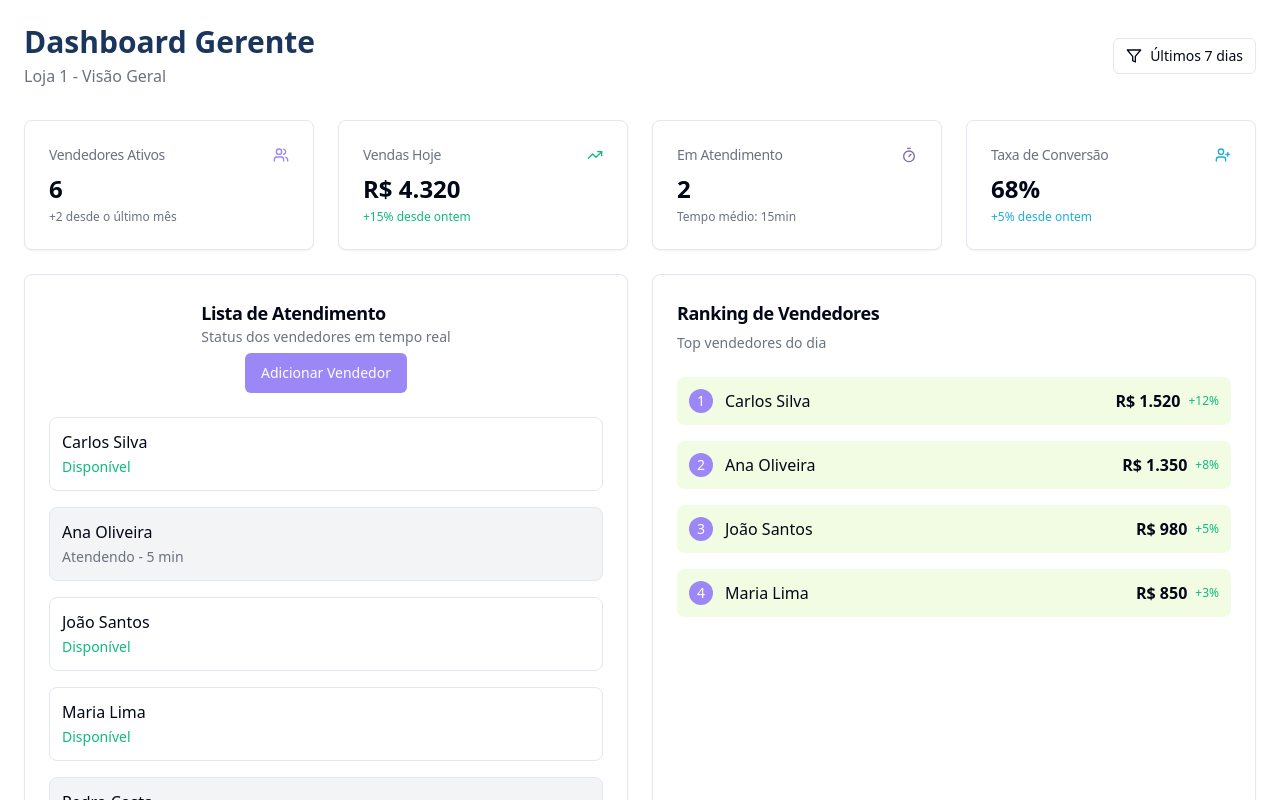
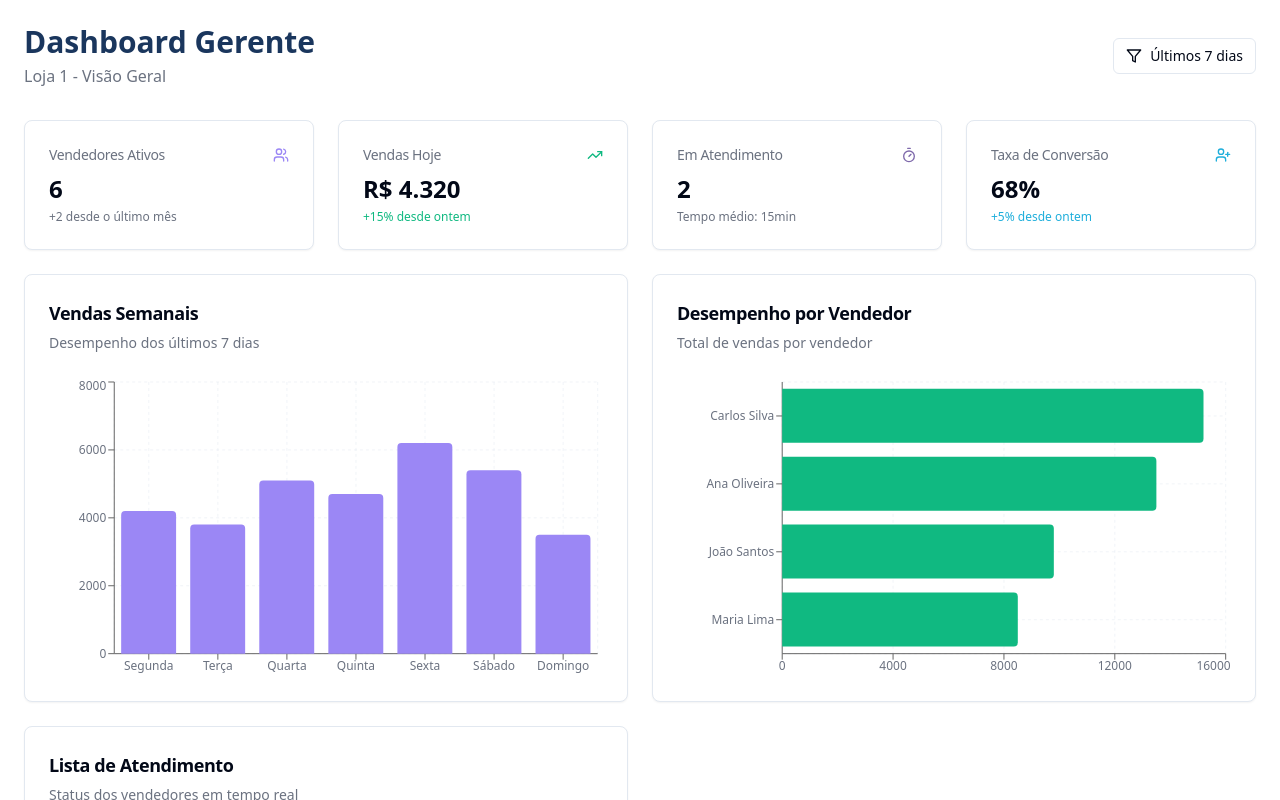
Before and after one commit to wandersonmk/attendant-rotary-manager, a React (Vite) app: page /manager in a window 1280 px wide. Shown: the top 800 px of the page. Built offline with nearby package versions, Linux system fonts and the light colour scheme.

Commit message:
Add bar charts to dashboard
Implement bar charts in the ManagerDashboard to enhance data visualization.
[skip gpt_engineer]

```diff
--- a/src/pages/ManagerDashboard.tsx
+++ b/src/pages/ManagerDashboard.tsx
@@ -2,6 +2,25 @@ import { Card, CardContent, CardHeader, CardTitle } from "@/components/ui/card";
 import { Button } from "@/components/ui/button";
 import { Users, TrendingUp, UserPlus, Timer, Filter } from "lucide-react";
 import { VendedorList } from "@/components/VendedorList";
+import { BarChart, Bar, XAxis, YAxis, CartesianGrid, Tooltip, ResponsiveContainer } from "recharts";
+import { ChartContainer, ChartTooltip } from "@/components/ui/chart";
+
+const vendasSemanais = [
+  { dia: "Segunda", vendas: 4200 },
+  { dia: "Terça", vendas: 3800 },
+  { dia: "Quarta", vendas: 5100 },
+  { dia: "Quinta", vendas: 4700 },
+  { dia: "Sexta", vendas: 6200 },
+  { dia: "Sábado", vendas: 5400 },
+  { dia: "Domingo", vendas: 3500 },
+];
+
+const desempenhoVendedores = [
+  { nome: "Carlos Silva", vendas: 15200 },
+  { nome: "Ana Oliveira", vendas: 13500 },
+  { nome: "João Santos", vendas: 9800 },
+  { nome: "Maria Lima", vendas: 8500 },
+];
 
 const ManagerDashboard = () => {
   return (
@@ -65,52 +84,90 @@ const ManagerDashboard = () => {
         </Card>
       </div>
 
-      <div className="grid grid-cols-1 lg:grid-cols-2 gap-6">
+      <div className="grid grid-cols-1 lg:grid-cols-2 gap-6 mt-6">
         <Card className="bg-white">
-          <CardHeader className="flex justify-between items-center">
-            <div>
-              <CardTitle className="text-lg font-semibold">Lista de Atendimento</CardTitle>
-              <p className="text-sm text-muted-foreground">Status dos vendedores em tempo real</p>
-            </div>
-            <Button className="bg-[#9b87f5] hover:bg-[#7E69AB]">
-              Adicionar Vendedor
-            </Button>
+          <CardHeader>
+            <CardTitle className="text-lg font-semibold">Vendas Semanais</CardTitle>
+            <p className="text-sm text-muted-foreground">Desempenho dos últimos 7 dias</p>
           </CardHeader>
           <CardContent>
-            <VendedorList />
+            <div className="h-[300px]">
+              <ChartContainer
+                config={{
+                  vendas: {
+                    theme: {
+                      light: "#9b87f5",
+                      dark: "#7E69AB",
+                    },
+                  },
+                }}
+              >
+                <BarChart data={vendasSemanais}>
+                  <CartesianGrid strokeDasharray="3 3" />
+                  <XAxis dataKey="dia" />
+                  <YAxis />
+                  <Tooltip content={({ active, payload }) => {
+                    if (active && payload && payload.length) {
+                      return (
+                        <div className="bg-white p-2 border rounded shadow">
+                          <p className="text-sm">R$ {payload[0].value}</p>
+                        </div>
+                      );
+                    }
+                    return null;
+                  }} />
+                  <Bar dataKey="vendas" fill="#9b87f5" radius={[4, 4, 0, 0]} />
+                </BarChart>
+              </ChartContainer>
+            </div>
           </CardContent>
         </Card>
 
         <Card className="bg-white">
           <CardHeader>
-            <CardTitle className="text-lg font-semibold">Ranking de Vendedores</CardTitle>
-            <p className="text-sm text-muted-foreground">Top vendedores do dia</p>
+            <CardTitle className="text-lg font-semibold">Desempenho por Vendedor</CardTitle>
+            <p className="text-sm text-muted-foreground">Total de vendas por vendedor</p>
           </CardHeader>
           <CardContent>
-            <div className="space-y-4">
-              {[
-                { nome: "Carlos Silva", vendas: "R$ 1.520", variacao: "+12%" },
-                { nome: "Ana Oliveira", vendas: "R$ 1.350", variacao: "+8%" },
-                { nome: "João Santos", vendas: "R$ 980", variacao: "+5%" },
-                { nome: "Maria Lima", vendas: "R$ 850", variacao: "+3%" },
-              ].map((vendedor, index) => (
-                <div
-                  key={vendedor.nome}
-                  className="flex items-center justify-between p-3 bg-[#F2FCE2] rounded-lg hover:bg-[#F2FCE2]/80 transition-colors"
-                >
-                  <div className="flex items-center gap-3">
-                    <span className="flex items-center justify-center w-6 h-6 rounded-full bg-[#9b87f5] text-white text-sm">
-                      {index + 1}
-                    </span>
-                    <span className="font-medium">{vendedor.nome}</span>
-                  </div>
-                  <div className="flex items-center gap-2">
-                    <span className="font-semibold">{vendedor.vendas}</span>
-                    <span className="text-xs text-[#10b981]">{vendedor.variacao}</span>
-                  </div>
-                </div>
-              ))}
+            <div className="h-[300px]">
+              <ChartContainer
+                config={{
+                  vendas: {
+                    theme: {
+                      light: "#10b981",
+                      dark: "#059669",
+                    },
+                  },
+                }}
+              >
+                <BarChart data={desempenhoVendedores} layout="vertical">
+                  <CartesianGrid strokeDasharray="3 3" />
+                  <XAxis type="number" />
+                  <YAxis dataKey="nome" type="category" width={100} />
+                  <Tooltip content={({ active, payload }) => {
+                    if (active && payload && payload.length) {
+                      return (
+                        <div className="bg-white p-2 border rounded shadow">
+                          <p className="text-sm">R$ {payload[0].value}</p>
+                        </div>
+                      );
+                    }
+                    return null;
+                  }} />
+                  <Bar dataKey="vendas" fill="#10b981" radius={[0, 4, 4, 0]} />
+                </BarChart>
+              </ChartContainer>
             </div>
+          </CardContent>
+        </Card>
+
+        <Card className="bg-white">
+          <CardHeader>
+            <CardTitle className="text-lg font-semibold">Lista de Atendimento</CardTitle>
+            <p className="text-sm text-muted-foreground">Status dos vendedores em tempo real</p>
+          </CardHeader>
+          <CardContent>
+            <VendedorList />
           </CardContent>
         </Card>
       </div>
```
